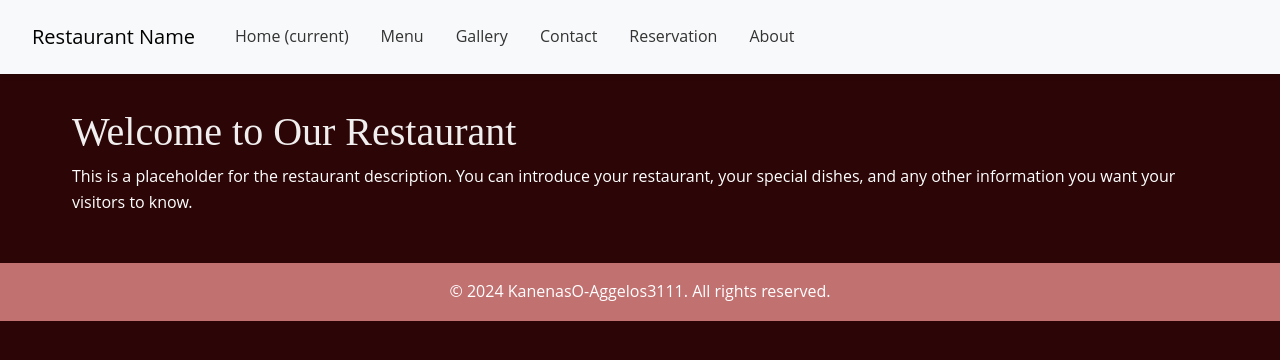
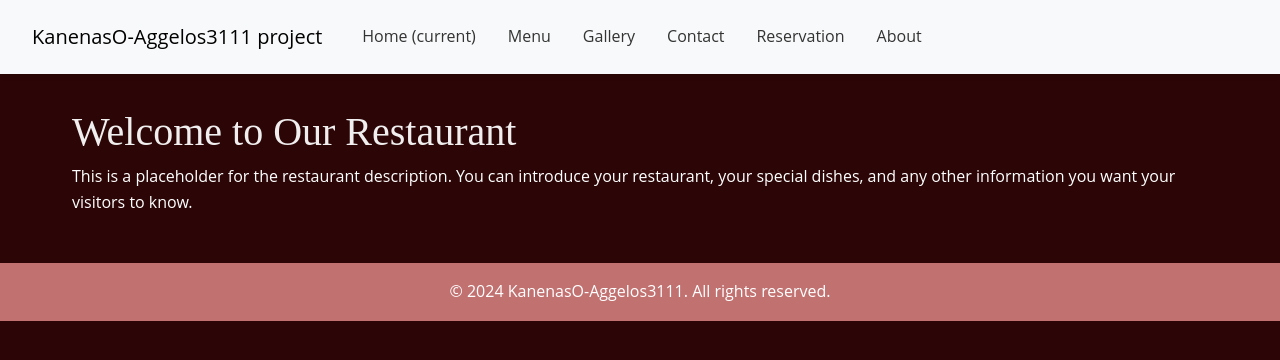
Before and after one commit to Nobody-O/Restaurant_Website, a PHP site: page /index.php in a window 1280 px wide. Shown: the top 360 px of the page. Run offline with PHP 8.4, Linux system fonts and the light colour scheme.

Commit message:
Changed names this time only

```diff
--- a/includes/header.php
+++ b/includes/header.php
@@ -11,7 +11,7 @@
 
 <!-- Navigation Bar -->
 <nav class="navbar navbar-expand-lg navbar-light bg-light">
-    <a class="navbar-brand" href="index.php">Restaurant Name</a>
+    <a class="navbar-brand" href="index.php">KanenasO-Aggelos3111 project</a>
     <button class="navbar-toggler" type="button" data-toggle="collapse" data-target="#navbarNav" aria-controls="navbarNav" aria-expanded="false" aria-label="Toggle navigation">
         <span class="navbar-toggler-icon"></span>
     </button>
```
